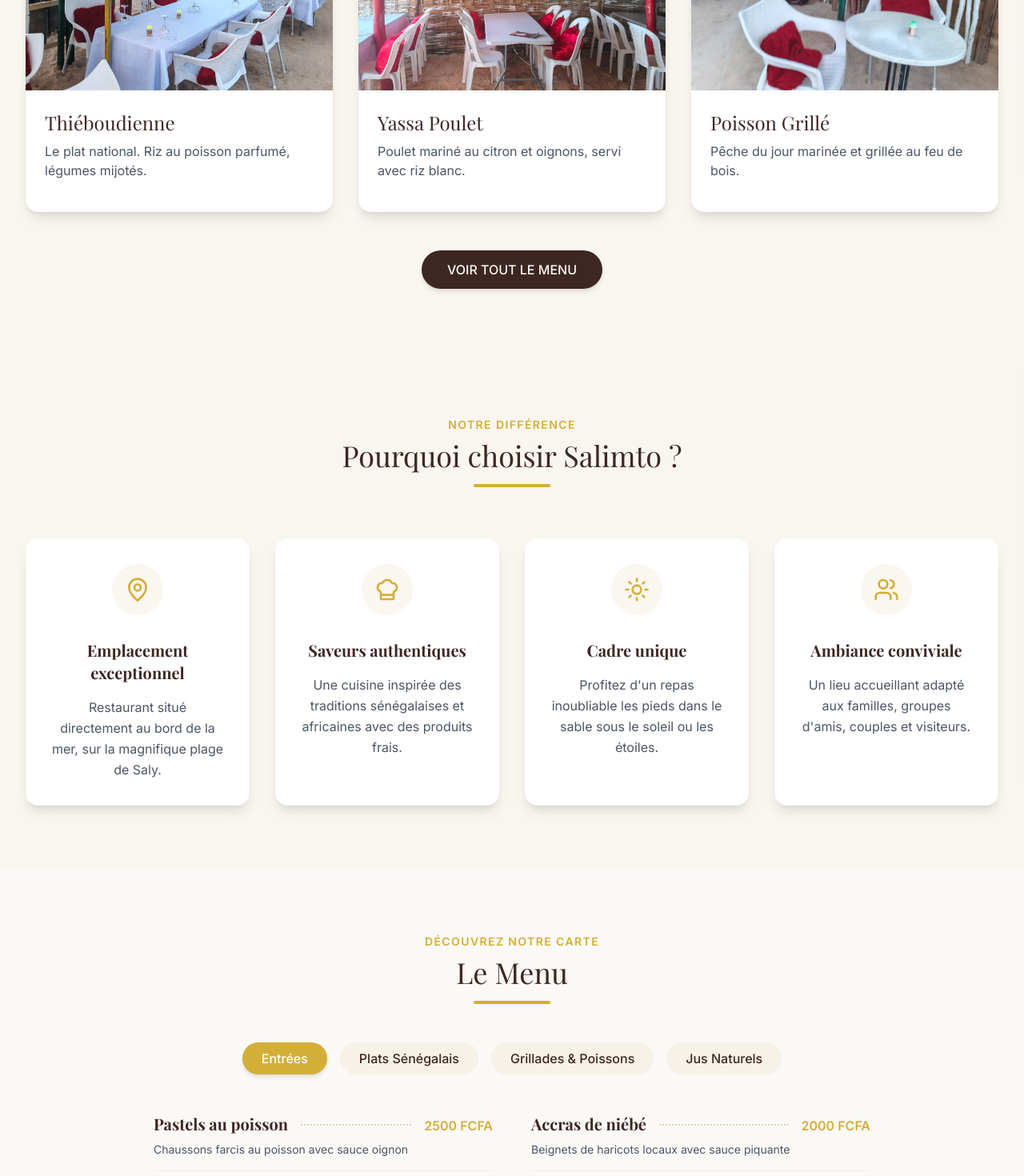
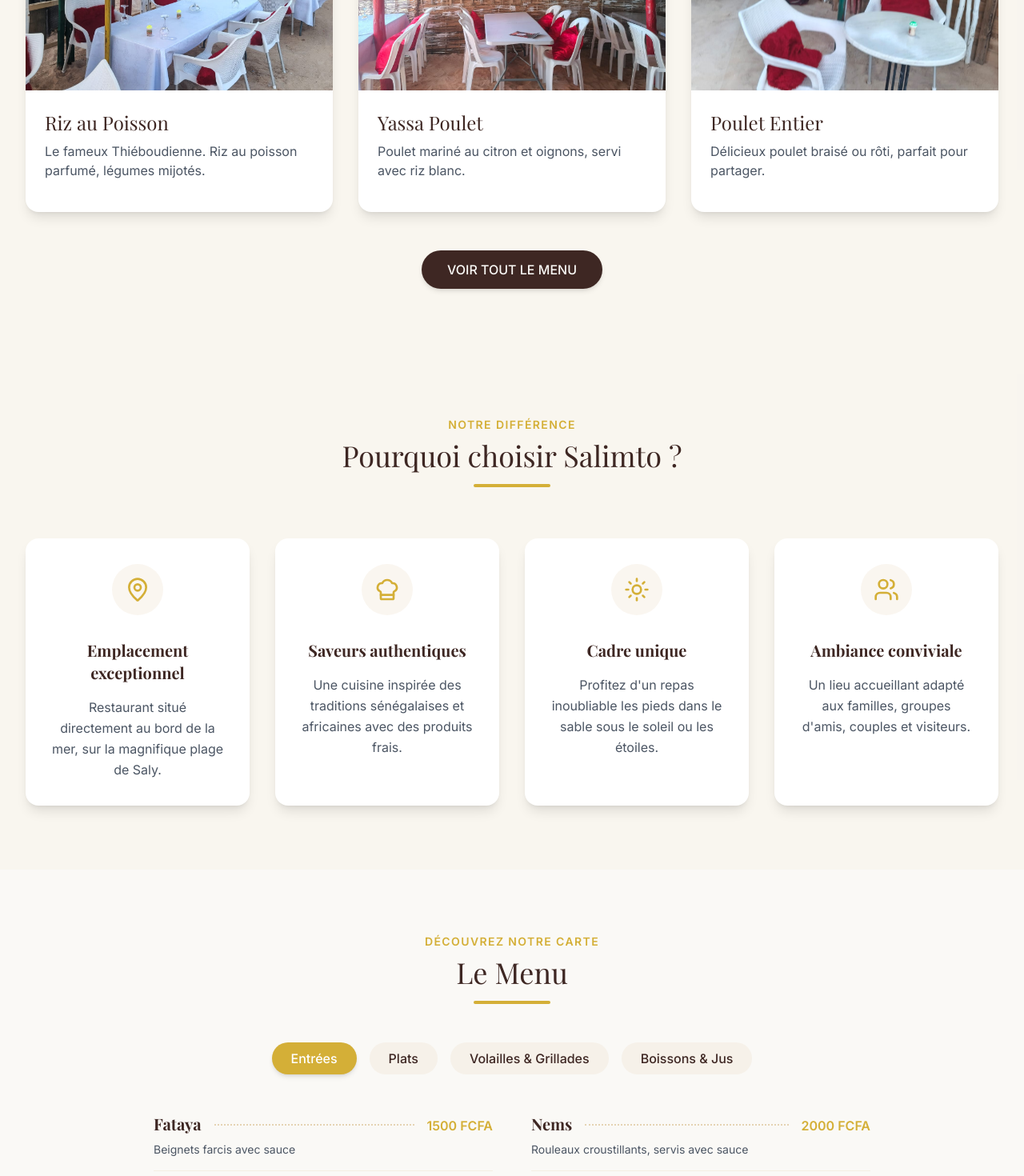
Before and after one commit to bmario0007/salimto-resto, a React (Vite) app: page / in a window 1280 px wide. Shown: the part 1820-3290 px from the top of the page at 80% size. Built offline with nearby package versions, Linux system fonts and the light colour scheme.

Commit message:
Update menu with real prices and fix accents

```diff
--- a/src/components/Navbar.tsx
+++ b/src/components/Navbar.tsx
@@ -1,4 +1,4 @@
-import React, { useState, useEffect } from 'react';
+import { useState, useEffect } from 'react';
 import { Menu, X } from 'lucide-react';
 import { Link } from 'react-scroll';
 
--- a/src/components/Specialties.tsx
+++ b/src/components/Specialties.tsx
@@ -1,24 +1,23 @@
-import React from 'react';
 import { Link } from 'react-scroll';
 
 const specialtiesData = [
   {
-    name: "Thiéboudienne",
-    description: "Le plat national. Riz au poisson parfumé, légumes mijotés.",
+    name: "Riz au Poisson",
+    description: "Le fameux Thiéboudienne. Riz au poisson parfumé, légumes mijotés.",
     image: "/salimto-resto/gallery/img-12.jpg",
-    price: 5000
+    price: 4000
   },
   {
     name: "Yassa Poulet",
     description: "Poulet mariné au citron et oignons, servi avec riz blanc.",
     image: "/salimto-resto/gallery/img-13.jpg",
-    price: 4500
+    price: 4000
   },
   {
-    name: "Poisson Grillé",
-    description: "Pêche du jour marinée et grillée au feu de bois.",
+    name: "Poulet Entier",
+    description: "Délicieux poulet braisé ou rôti, parfait pour partager.",
     image: "/salimto-resto/gallery/img-14.jpg",
-    price: 6000
+    price: 9000
   },
 ];
 
--- a/src/data/config.ts
+++ b/src/data/config.ts
@@ -21,38 +21,37 @@
       id: "entrees",
       name: "Entrées",
       items: [
+        { name: "Fataya", description: "Beignets farcis avec sauce", price: 1500 },
+        { name: "Nems", description: "Rouleaux croustillants, servis avec sauce", price: 2000 },
         { name: "Pastels au poisson", description: "Chaussons farcis au poisson avec sauce oignon", price: 2500 },
-        { name: "Accras de niébé", description: "Beignets de haricots locaux avec sauce piquante", price: 2000 },
-        { name: "Salade fraîcheur", description: "Tomates, concombres, avocat et mangue", price: 3000 },
       ]
     },
     {
       id: "plats-senegalais",
-      name: "Plats Sénégalais",
+      name: "Plats",
       items: [
-        { name: "Thiéboudienne", description: "Le plat national. Riz au poisson, légumes frais (carottes, choux, manioc, aubergines), sauce tomate et tamarin.", price: 5000, image: "https://images.unsplash.com/photo-1604329760661-e71c0c144ce1?auto=format&fit=crop&q=80&w=1000" },
-        { name: "Yassa Poulet", description: "Poulet mariné au citron et oignons, grillé puis mijoté, servi avec du riz blanc.", price: 4500, image: "https://images.unsplash.com/photo-1604908176997-125f25cc6f3d?auto=format&fit=crop&q=80&w=1000" },
-        { name: "Yassa Poisson", description: "Poisson frais mariné au citron et oignons, servi avec du riz blanc.", price: 5000 },
-        { name: "Mafé Viande", description: "Viande de bœuf mijotée dans une onctueuse sauce à la pâte d'arachide, avec pommes de terre et carottes.", price: 4500 },
+        { name: "Riz au poisson (Thiéboudienne)", description: "Le plat national. Riz parfumé, poisson et légumes.", price: 4000 },
+        { name: "Yassa Poulet", description: "Poulet mariné au citron et oignons, servi avec riz blanc.", price: 4000 },
+        { name: "C'est bon", description: "Plat savoureux de la maison", price: 3000 },
       ]
     },
     {
-      id: "grillades",
-      name: "Grillades & Poissons",
+      id: "volailles",
+      name: "Volailles & Grillades",
       items: [
+        { name: "Poulet entier", description: "Poulet entier braisé ou rôti", price: 9000 },
+        { name: "1/2 poulet", description: "Demi-poulet braisé ou rôti", price: 4500 },
         { name: "Poisson grillé du jour", description: "Pêche du jour marinée et grillée au feu de bois", price: 6000 },
-        { name: "Brochettes de lotte", description: "Lotte fraîche marinée aux épices douces", price: 7000 },
-        { name: "Poulet rôti braisé", description: "Demi-poulet braisé à la sénégalaise", price: 5000 },
       ]
     },
     {
       id: "boissons",
-      name: "Jus Naturels",
+      name: "Boissons & Jus",
       items: [
-        { name: "Bissap", description: "Jus de fleurs d'hibiscus", price: 1000 },
-        { name: "Bouye", description: "Jus de pain de singe (fruit du baobab)", price: 1500 },
-        { name: "Ditakh", description: "Jus de ditakh frais", price: 1500 },
-        { name: "Gingembre", description: "Jus de gingembre ananas", price: 1500 },
+        { name: "Jus d'Orange frais", description: "Jus pressé maison", price: 1500 },
+        { name: "Jus de Tamarin", description: "Jus local rafraîchissant", price: 1500 },
+        { name: "Jus de Citron", description: "Citronnade maison", price: 1500 },
+        { name: "Boisson Soda", description: "Canettes (Coca-Cola, Sprite, Fanta, etc.)", price: 1000 },
       ]
     }
   ]
--- /dev/null
+++ b/vite.config.d.ts
@@ -0,0 +1,2 @@
+declare const _default: import("vite").UserConfig;
+export default _default;
--- /dev/null
+++ b/vite.config.js
@@ -0,0 +1,7 @@
+import { defineConfig } from 'vite';
+import react from '@vitejs/plugin-react';
+// https://vitejs.dev/config/
+export default defineConfig({
+    base: '/salimto-resto/',
+    plugins: [react()],
+});
```
Also changed, not shown: fix-paths.cjs (added, +29 -0 lines).
